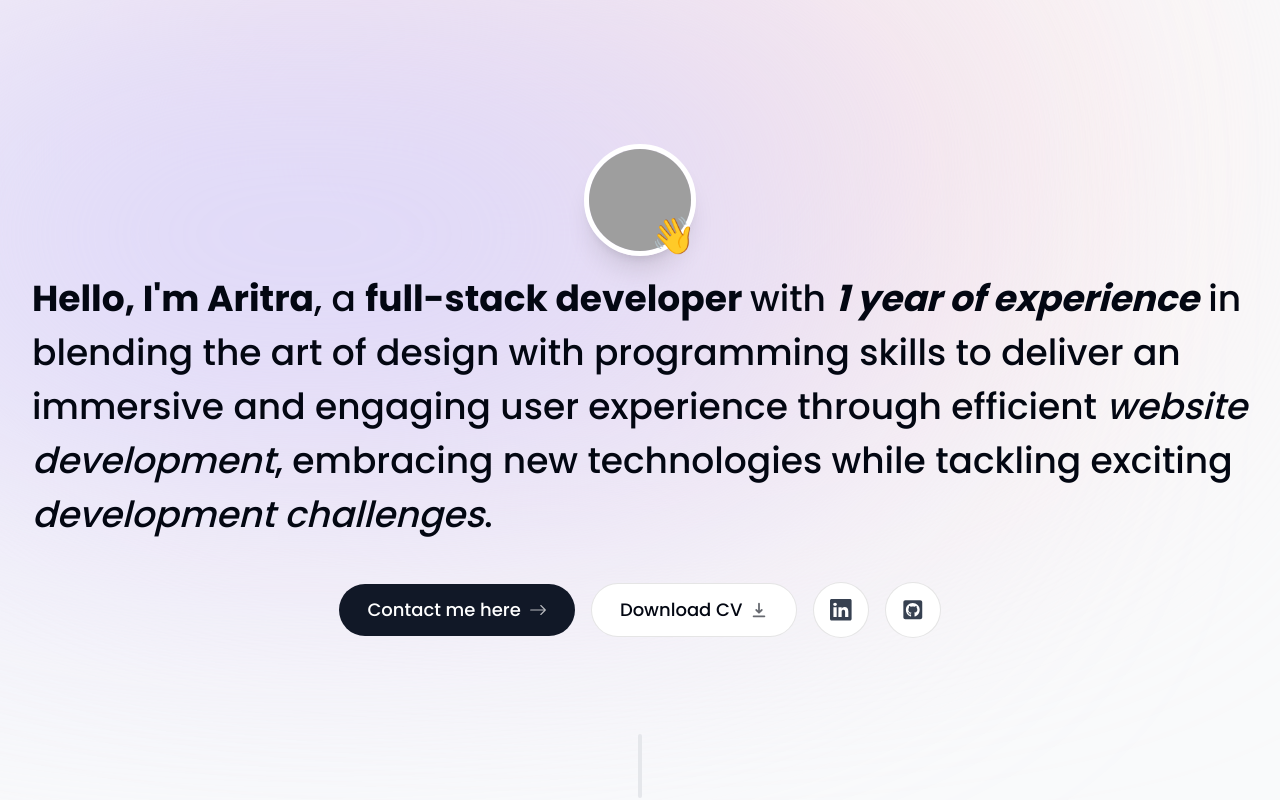
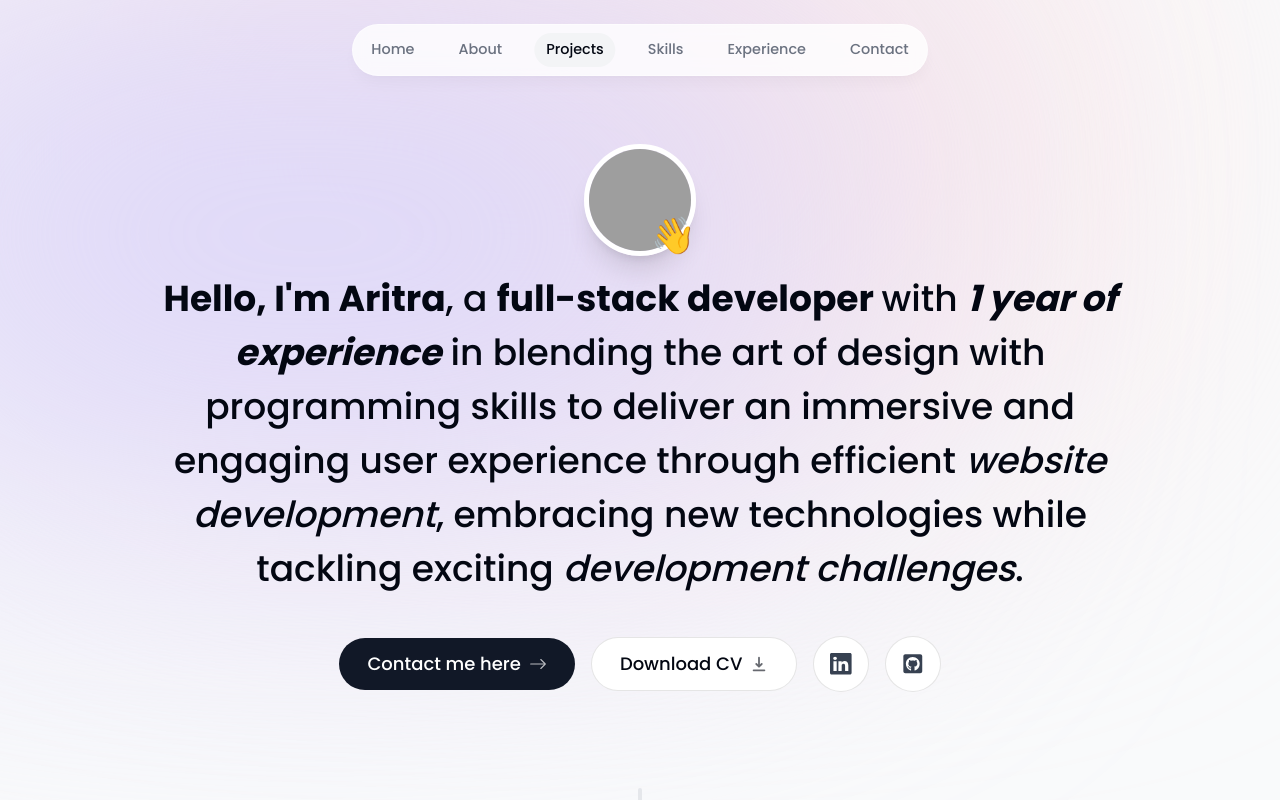
Before and after one commit to Aritra-Basak/portfolioV2, a Next.js app: page / in a window 1280 px wide. Shown: the top 800 px of the page. Built offline with nearby package versions, Linux system fonts and the light colour scheme; grey boxes are pictures that could not be loaded; a web font is replaced by a local one.

Commit message:
Added the ContextProvider API to manage the change of the section via Header

```diff
--- a/app/layout.tsx
+++ b/app/layout.tsx
@@ -1,6 +1,8 @@
 import './globals.css'
 import { Inter } from 'next/font/google'
 import { Poppins, Unbounded } from "next/font/google";
+import ActiveSectionContextProvider from '@/context/active-section-context';
+import Header from '@/components/header';
 
 const inter = Inter({ subsets: ['latin'] })
 
@@ -42,8 +44,11 @@ export default function RootLayout({
     >
         <div className="bg-[#fbe2e3] absolute top-[-6rem] -z-10 right-[11rem] h-[31.25rem] w-[31.25rem] rounded-full blur-[10rem] sm:w-[68.75rem] dark:bg-[#946263]"></div>
         <div className="bg-[#dbd7fb] absolute top-[-1rem] -z-10 left-[-35rem] h-[31.25rem] w-[50rem] rounded-full blur-[10rem] sm:w-[68.75rem] md:left-[-33rem] lg:left-[-28rem] xl:left-[-15rem] 2xl:left-[-5rem] dark:bg-[#676394]"></div>
-        {children}
-        </body>
+        <ActiveSectionContextProvider>
+            <Header />
+            {children}
+        </ActiveSectionContextProvider>
+      </body>
     </html>
   )
 }
--- a/components/about.tsx
+++ b/components/about.tsx
@@ -5,14 +5,13 @@
 import React from "react";
 import SectionHeading from "./section-heading"
 import { motion } from "framer-motion";
-
+import { useSectionInView } from "@/lib/hooks";
 
 export default function About() {
-
-
+    const { ref } = useSectionInView("About");
     return (
         <motion.section
-
+            ref={ref}
             className="mb-16 max-w-[49rem] text-center leading-8 sm:mb-40 scroll-mt-28"
             initial={{ opacity: 0, y: 100 }}
             animate={{ opacity: 1, y: 0 }}
@@ -33,8 +32,8 @@ export default function About() {
                 seasoned <span className="italic">full-stack developer</span>
                 <br />
                 he specializes in{" "}backend developement particularly with
-                <span className="font-medium"> Spring Boot</span>.{" "}Aritra's proficiency extends to various technologies, including
-                <span className="font-medium">React JS, Python, GraphQL, SQL</span> <br />
+                <span className="font-medium"> Spring Boot</span>.{" "}Aritra's proficiency extends to various technologies, including{" "}
+                <span className="font-medium">React JS, Java, Python, GraphQL, SQL, MongoDB</span>. <br />
                 His diverse skill set and dedication make him a{" "}
                 <span className="italic">
                      valuable contributor in the fast-paced world of Software Development.
--- a/components/header.tsx
+++ b/components/header.tsx
@@ -14,7 +14,7 @@ export default function Header() {
   return (
     <header className="z-[999] relative">
       <motion.div
-        className="fixed top-0 left-1/2 h-[4.5rem] w-full rounded-none border border-white border-opacity-40 bg-white bg-opacity-80 shadow-lg shadow-black/[0.03] backdrop-blur-[0.5rem] sm:top-6 sm:h-[3.25rem] sm:w-[36rem] sm:rounded-full dark:bg-gray-950 dark:border-black/40 dark:bg-opacity-75"
+        className="fixed top-0 left-1/2 h-[4.5rem] w-full rounded-none border border-white border-opacity-40 bg-white bg-opacity-80 shadow-lg shadow-black/[0.03] backdrop-blur-[0.5rem] sm:top-6 sm:h-[3.25rem] sm:w-[36rem] sm:rounded-full dark:bg-gray-950 dark:border-black/40 dark:bg-opacity-65"
         initial={{ y: -100, x: "-50%", opacity: 0 }}
         animate={{ y: 0, x: "-50%", opacity: 1 }}
       ></motion.div>
@@ -28,6 +28,7 @@ export default function Header() {
               initial={{ y: -100, opacity: 0 }}
               animate={{ y: 0, opacity: 1 }}
             >
+              {/* clsx is used to apply conditional css, like belo text-gray will be applied to the activeSection */}
               <Link
                 className={clsx(
                   "flex w-full items-center justify-center px-3 py-3 hover:text-gray-950 transition dark:text-gray-500 dark:hover:text-gray-300",
--- a/components/intro.tsx
+++ b/components/intro.tsx
@@ -10,7 +10,11 @@ import { FaGithubSquare } from "react-icons/fa";
 
 export default function Intro() {
   return (
-    <section>
+    <section
+    // ref={ref}
+    id="home"
+    className="mb-28 max-w-[64rem] text-center sm:mb-0 scroll-mt-[100rem]"
+>
         <div className="flex items-center justify-center">
             <div className='relative'>
                 <motion.div
--- a/components/project.tsx
+++ b/components/project.tsx
@@ -1,5 +1,3 @@
-/** @format */
-
 "use client";
 
 import { useRef } from "react";
@@ -21,6 +19,7 @@ export default function Project({
 }: ProjectProps) {
 
     const ref = useRef<HTMLDivElement>(null);
+    //the useScroll Hook from Framer Motion defines from which component the animation must start.
     const { scrollYProgress } = useScroll({
         target: ref,
         offset: ["0 1", "1.33 1"],
--- a/components/projects.tsx
+++ b/components/projects.tsx
@@ -6,13 +6,13 @@ import React from "react";
 import SectionHeading from "./section-heading";
 import { projectsData } from "@/lib/data";
 import Project from "./project";
-// import { useSectionInView } from "@/lib/hooks";
+import { useSectionInView } from "@/lib/hooks";
 
 export default function Projects() {
-    // const { ref } = useSectionInView("Projects", 0.5);
+    const { ref } = useSectionInView("Projects", 0.5);
 
     return (
-        <section  id="projects" className="scroll-mt-28 mb-28">
+        <section ref={ref}  id="projects" className="scroll-mt-28 mb-28">
             <SectionHeading>My Projects 🚀</SectionHeading>
             <div>
                 {projectsData.map((project, index) => (
--- /dev/null
+++ b/context/active-section-context.tsx
@@ -0,0 +1,54 @@
+"use client";
+
+import type { SectionName } from "@/lib/type";
+import React, { useState, createContext, useContext } from "react";
+
+//defining the type of the prop which will be passed as prop.
+type ActiveSectionContextProviderProps = {
+  children: React.ReactNode;
+};
+
+//defining the type of the ActiveSectionContextType i.e. the type of the value it will consist of, which will be the type of the createContextAPI
+type ActiveSectionContextType = {
+  activeSection: SectionName;
+  setActiveSection: React.Dispatch<React.SetStateAction<SectionName>>;
+  timeOfLastClick: number;
+  setTimeOfLastClick: React.Dispatch<React.SetStateAction<number>>;
+};
+
+//we are defining the type of the createContext is ActiveSectionContextType or null
+export const ActiveSectionContext =
+  createContext<ActiveSectionContextType | null>(null);
+
+export default function ActiveSectionContextProvider({
+  children,
+}: ActiveSectionContextProviderProps) {
+  const [activeSection, setActiveSection] = useState<SectionName>("Home");
+  const [timeOfLastClick, setTimeOfLastClick] = useState(0); // we need to keep track of this to disable the observer temporarily when user clicks on a link
+
+  return (
+    <ActiveSectionContext.Provider
+      value={{
+        activeSection,
+        setActiveSection,
+        timeOfLastClick,
+        setTimeOfLastClick,
+      }}
+    >
+      {children}
+    </ActiveSectionContext.Provider>
+  );
+}
+
+//a custom hook that handles the null value of the contextProviderAPI
+export function useActiveSectionContext() {
+  const context = useContext(ActiveSectionContext);
+
+  if (context === null) {
+    throw new Error(
+      "useActiveSectionContext must be used within an ActiveSectionContextProvider"
+    );
+  }
+
+  return context;
+}
--- /dev/null
+++ b/lib/hooks.tsx
@@ -0,0 +1,22 @@
+import { useActiveSectionContext } from "@/context/active-section-context";
+import { useEffect } from "react";
+import { useInView } from "react-intersection-observer";
+import type { SectionName } from "./type";
+
+export function useSectionInView(sectionName: SectionName, threshold = 0.75) {
+    //this hook tell us when the section is in the view.
+  const { ref, inView } = useInView({
+    threshold,
+  });
+  const { setActiveSection, timeOfLastClick } = useActiveSectionContext();
+
+  useEffect(() => {
+    if (inView && Date.now() - timeOfLastClick > 1000) {
+      setActiveSection(sectionName);
+    }
+  }, [inView, setActiveSection, timeOfLastClick, sectionName]);
+
+  return {
+    ref,
+  };
+}
--- /dev/null
+++ b/lib/type.tsx
@@ -0,0 +1,3 @@
+import { links } from "./data";
+
+export type SectionName = (typeof links)[number]["name"];
--- a/package.json
+++ b/package.json
@@ -13,6 +13,7 @@
     "@types/react": "18.3.3",
     "@types/react-dom": "18.3.0",
     "autoprefixer": "10.4.19",
+    "clsx": "^2.1.1",
     "eslint": "8.57.0",
     "eslint-config-next": "14.2.4",
     "framer-motion": "^11.2.13",
@@ -21,6 +22,7 @@
     "react": "18.3.1",
     "react-dom": "18.3.1",
     "react-icons": "^5.2.1",
+    "react-intersection-observer": "^9.10.3",
     "tailwindcss": "3.4.4",
     "typescript": "5.5.2"
   }
```
Also changed, not shown: 1 other file (tests, documents, lock files or other folders).
